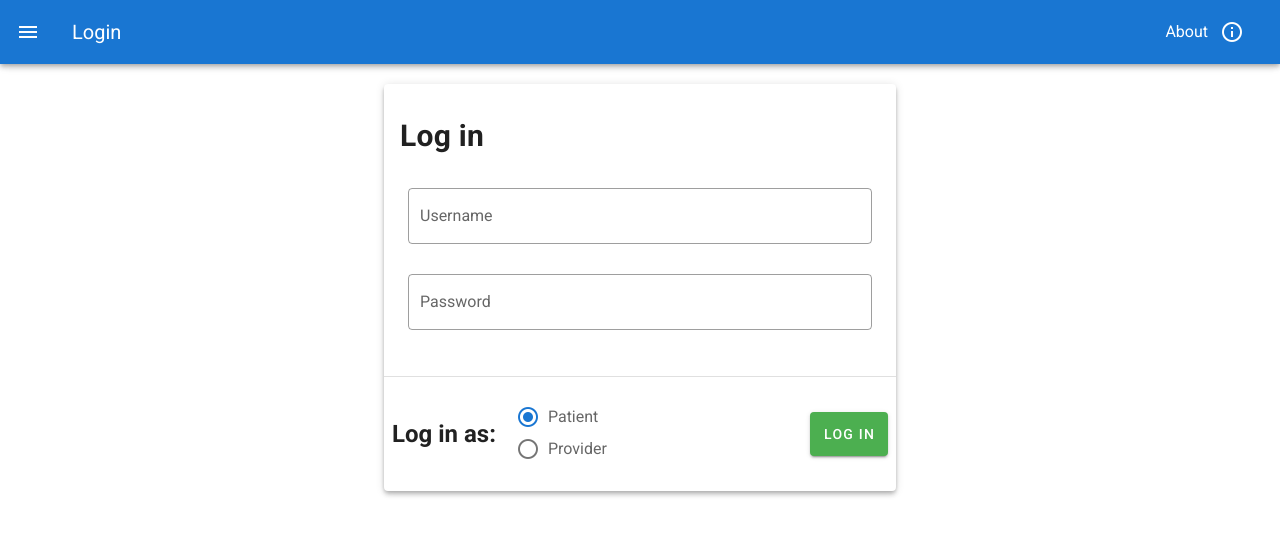
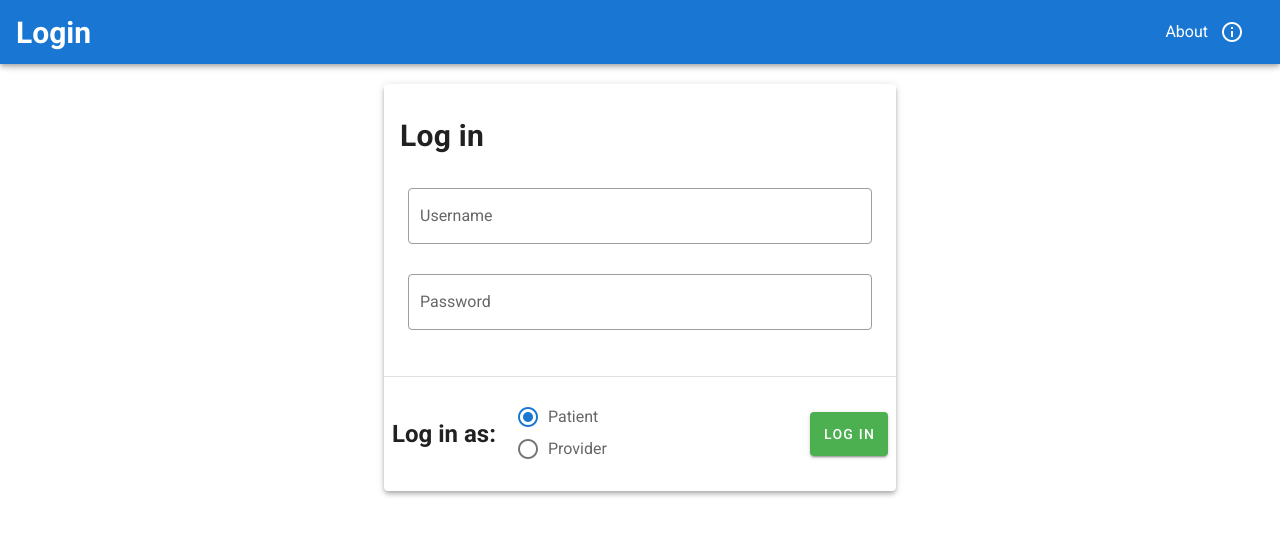
Before and after one commit to Axioms/Project-5B-Telemedicine-Application, a Vue app in the folder frontend/: page / in a window 1280 px wide. Shown: the top 536 px of the page. Built offline with nearby package versions, Linux system fonts and the light colour scheme.

Commit message:
updated to only show navigation bar if user is logged in

```diff
--- a/frontend/src/App.vue
+++ b/frontend/src/App.vue
@@ -1,8 +1,8 @@
 <template>
   <v-app>
     <v-app-bar app color="primary" dark>
-      <v-app-bar-nav-icon @click="drawer = true"></v-app-bar-nav-icon>
-      <v-toolbar-title>{{ currentRouteName }}</v-toolbar-title>
+      <v-app-bar-nav-icon v-if="userIsLoggedIn" @click="drawer = true"></v-app-bar-nav-icon>
+      <v-toolbar-title><h2>{{ currentRouteName }}</h2></v-toolbar-title>
       <v-spacer></v-spacer>
       About
       <v-btn class="mr-2" to="/about" icon>
@@ -16,6 +16,7 @@
         absolute
         clipped
         app
+        v-if="userIsLoggedIn"
       >
         <v-list
           nav
@@ -61,6 +62,10 @@ export default Vue.extend({
   computed: {
     currentRouteName() {
         return this.$route.name;
+    },
+    userIsLoggedIn() {
+      // This needs to be replaced with validation for whether or not a user is logged in
+      return false;
     }
   }
 });
```
